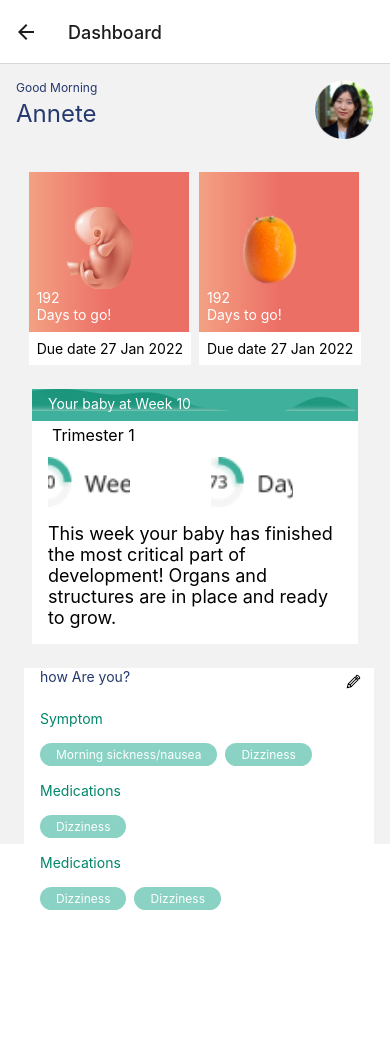
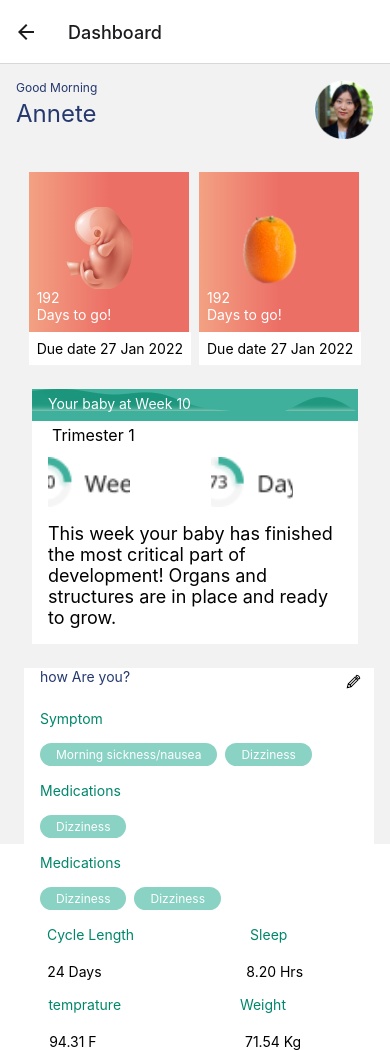
Before and after one commit to mehdieft/babyshop, a React Native app: screen /Dashboard in a window 390 px wide. Before the commit the page ends 910 px from the top, so only its background shows below. Built offline with nearby package versions, Linux system fonts and the light colour scheme.

Commit message:
Update Dashboard.js

```diff
--- a/Screens/Dashboard.js
+++ b/Screens/Dashboard.js
@@ -2,6 +2,7 @@ import { View, Text, Image, ImageBackground, StyleSheet, ScrollView } from 'reac
 import { LinearGradient } from 'expo-linear-gradient';
 import { EvilIcons } from '@expo/vector-icons';
 import Chips from '../components/Chips';
+import CardComponent from '../components/CardComponent';
 
 
 
@@ -97,6 +98,8 @@ export default function Dashboard() {
                         <Chips title="Dizziness" onpress={() => console.log('hello')} />
 
                     </View>
+                    <CardComponent h1="Cycle Length" t1="24 Days" h2="Sleep" t2="8.20 Hrs" />
+                    <CardComponent h1="temprature" t1="94.31 F" h2="Weight" t2="71.54 Kg" />
 
 
 
```
